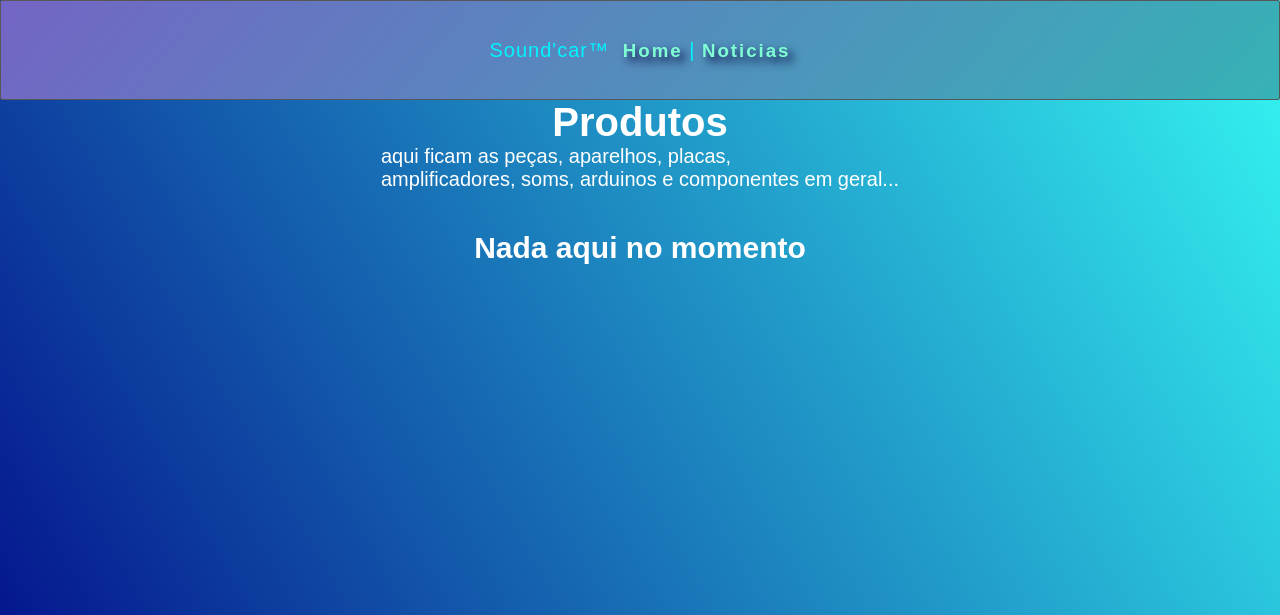
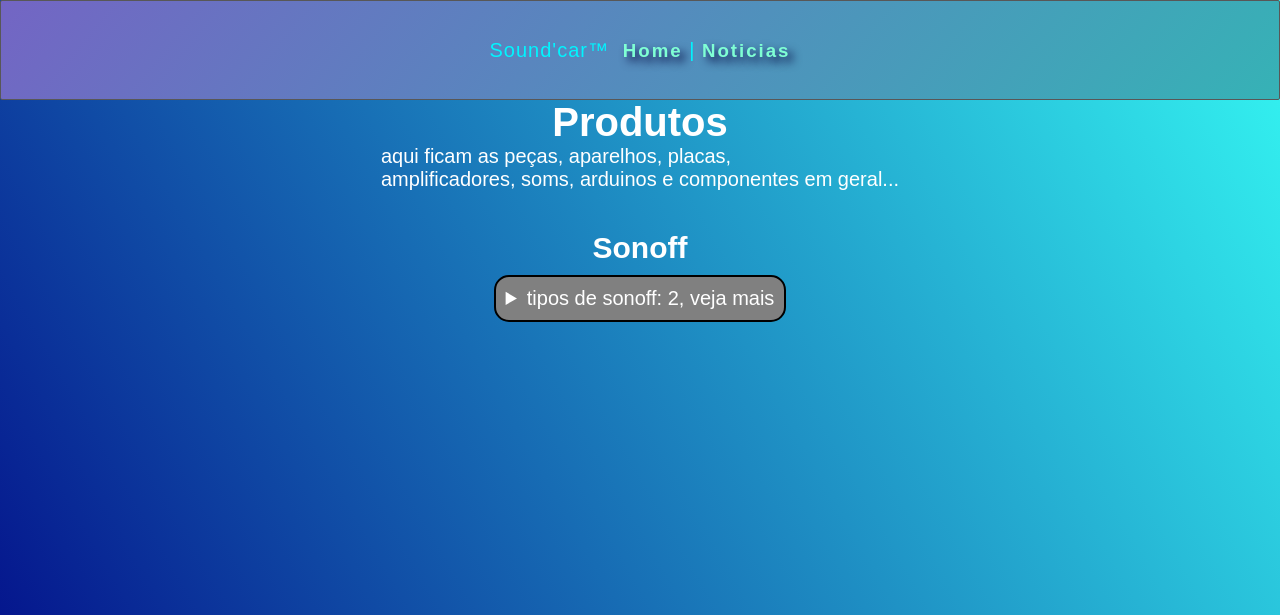
Before and after one commit to Brunin13/Brunin13.github.io, a PHP site: page /estudos/projetos-particulares/sound-car/produtos.html in a window 1280 px wide. Shown: the top 615 px of the page. Run offline with PHP 8.4, Linux system fonts and the light colour scheme.

Commit message:
Add files via upload

```diff
--- a/estudos/projetos-particulares/sound-car/produtos.html
+++ b/estudos/projetos-particulares/sound-car/produtos.html
@@ -25,8 +25,35 @@
     <div class="container">
       <h1>Produtos</h1>
       <p>aqui ficam as peças, aparelhos, placas,<br> amplificadores, soms, arduinos e componentes em geral...</p>
-      <h2>Nada aqui no momento</h2>
-      <div id="carrinho"></div>
+      <h2>Sonoff</h2>
+      <details>
+        <summary>tipos de sonoff: 2, veja mais</summary>
+          <h2>Sonoff Grande</h2>
+          <details>
+            <p>preço: R$ 70</p>
+            <p>descrição:<br>
+            mais funcionalidades e custo-beneficio <br>
+            mais facil de ser configurado <br>
+            cria <strong>rotinas automatizadas,<br> intgração com alexa e google
+            </strong>
+            </p>
+            <br>
+            <img src="midia/sonoff-grande.jpg" alt="sonoff grande">
+          </details>
+          <h2>Sonoff pequeno</h2>
+          <details>
+            <p>preço: R$ 70</p>
+            <p>descrição:<br>
+            um pouco menos funcionalidades que o sonoff grande <br>
+            mais velocidade<br>
+            consome menos espaço,
+            cria <strong>rotinas automatizadas,<br> intgração com alexa e google
+            </strong>
+            <br>
+            <img src="midia/sonoff-pequeno.jpg" alt="sonoff pequeno">
+
+          </details>
+      </details>
     </div>
   </body>
 </html>
--- a/estudos/projetos-particulares/sound-car/style.css
+++ b/estudos/projetos-particulares/sound-car/style.css
@@ -27,6 +27,24 @@ span {
     cursor: pointer;
 }
 
+details {
+    border: 2px solid black;
+    padding: 10px;
+    font: Arial;
+    text-align: center;
+    background-color: gray;
+    border-radius: 15px;
+}
+
+details details{
+    background-color: #1922ce;
+    border: 2px solid black;
+    text-align: center;
+    padding: 10px;
+    font: Arial;
+    border-radius: 15px;
+}
+
 body {
     width: 100%;
     height: 100%;
@@ -34,6 +52,7 @@ body {
     background-image: linear-gradient(60deg, #020887, #34F6F2 );
     color: white;
     background-attachment: fixed;
+    margin-bottom: 100px;
 }
 
 * {
```
Also changed, not shown: estudos/projetos-particulares/sound-car/index.html (+12 -6 lines), estudos/projetos-particulares/sound-car/noticias.html (+6 -3 lines), estudos/projetos-particulares/sound-car/midia/sonoff-grande.jpg (added), estudos/projetos-particulares/sound-car/midia/sonoff-pequeno.jpg (added).
